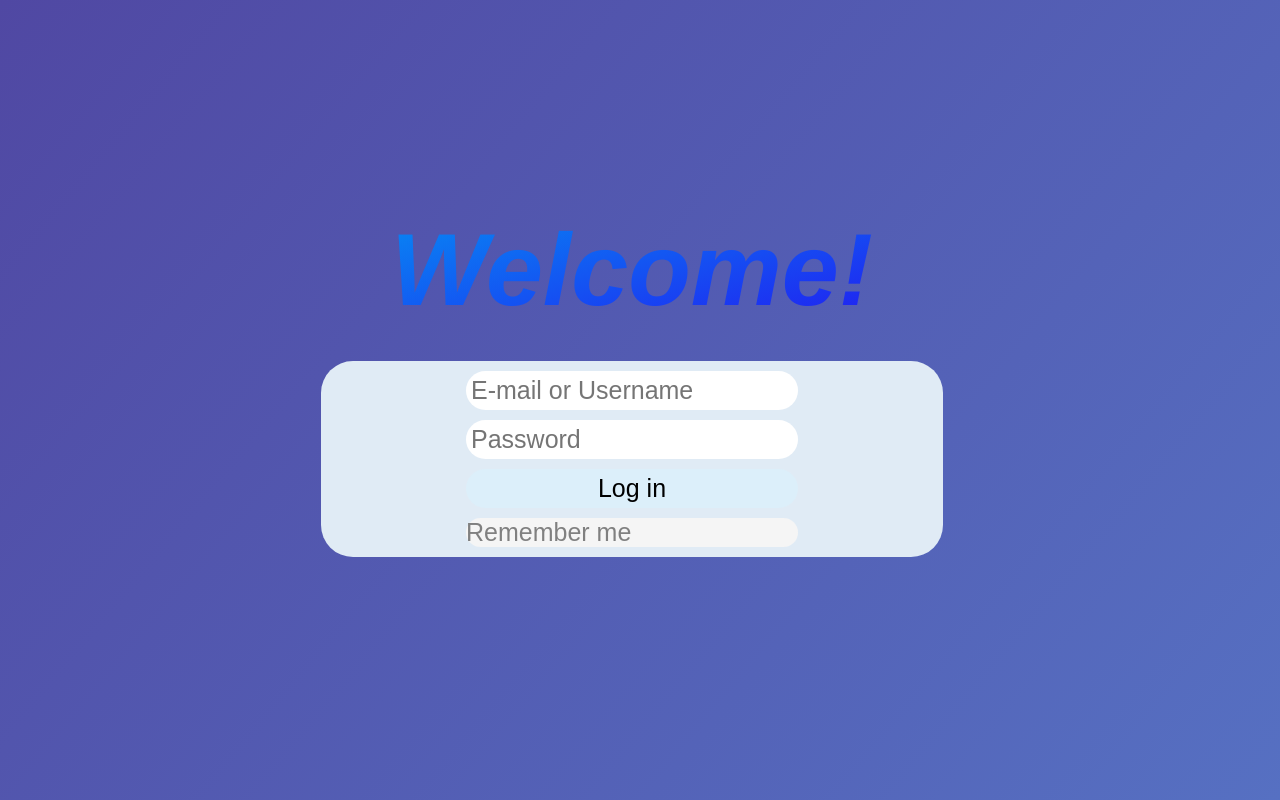
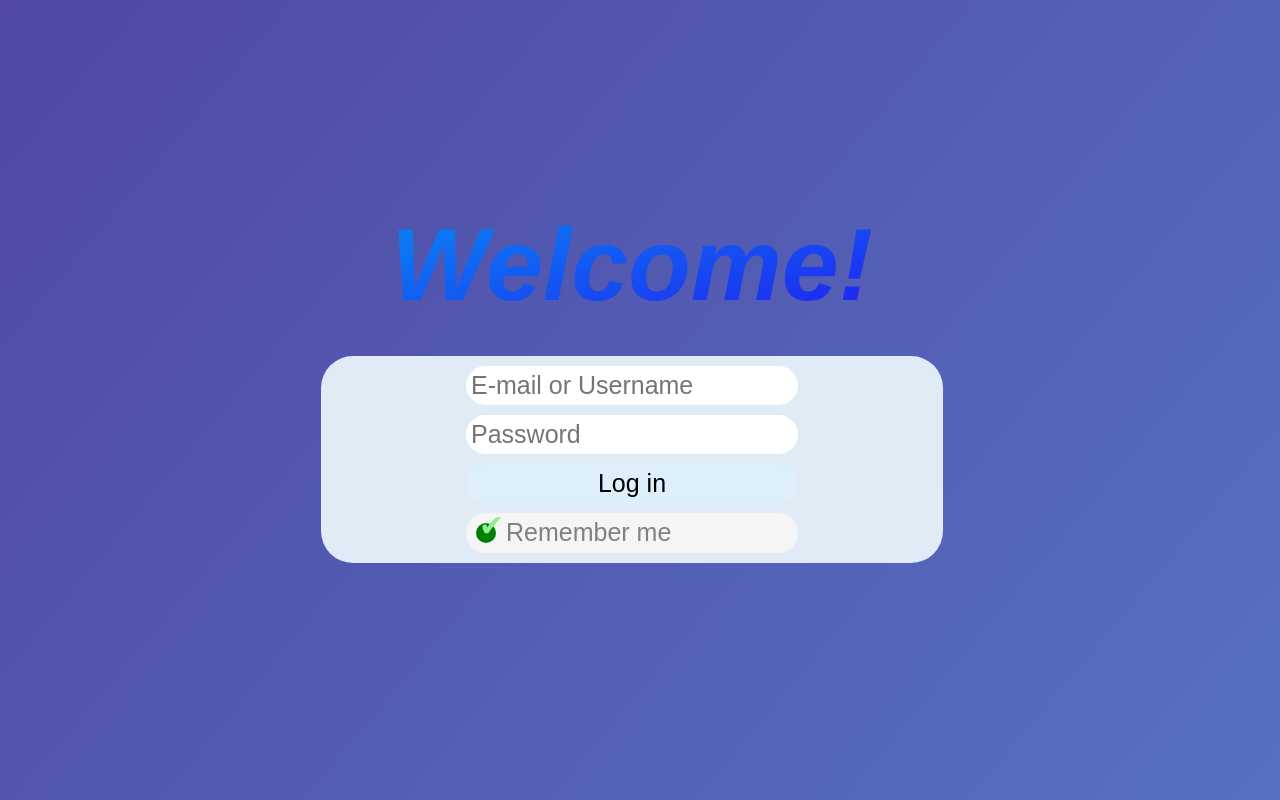
Before and after one commit to 20Alex16/Flask-Website, a plain HTML site: page templates/index.html in a window 1280 px wide. Drawn offline with Linux system fonts and the light colour scheme; files that its build step writes are made by us from their sources; files whose address does not match are found by name.

Commit message:
greseala cu checkmark

```diff
--- a/templates/index.html
+++ b/templates/index.html
@@ -18,7 +18,7 @@
             <input type="submit" value="Log in">
             <label for="remember">
                 <input type="checkbox" checked="checked" id="remember">
-                <span class="switch"></span>
+                <span class="checkmark"></span>
                 Remember me
             </label>
         </form>
```
